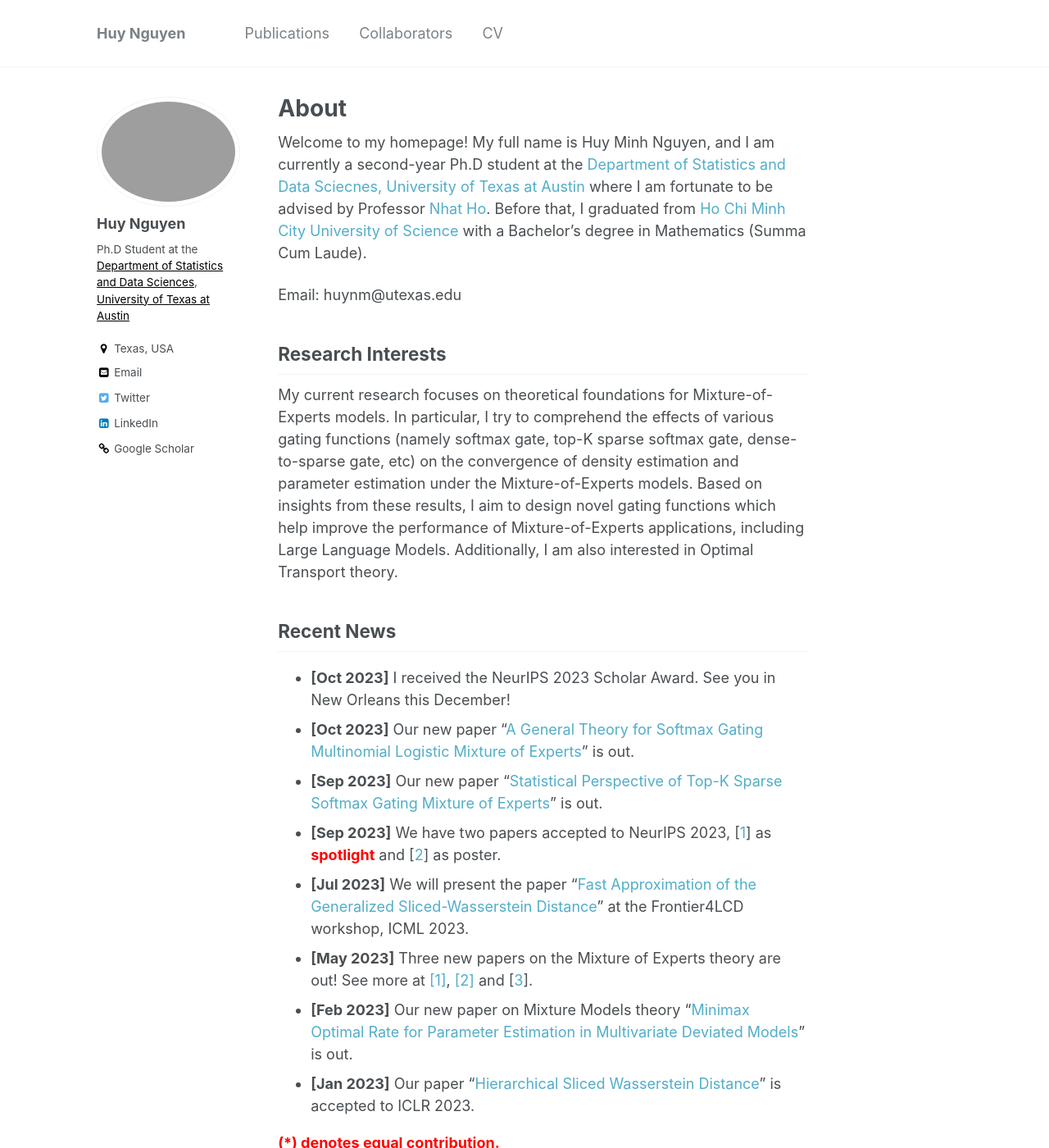
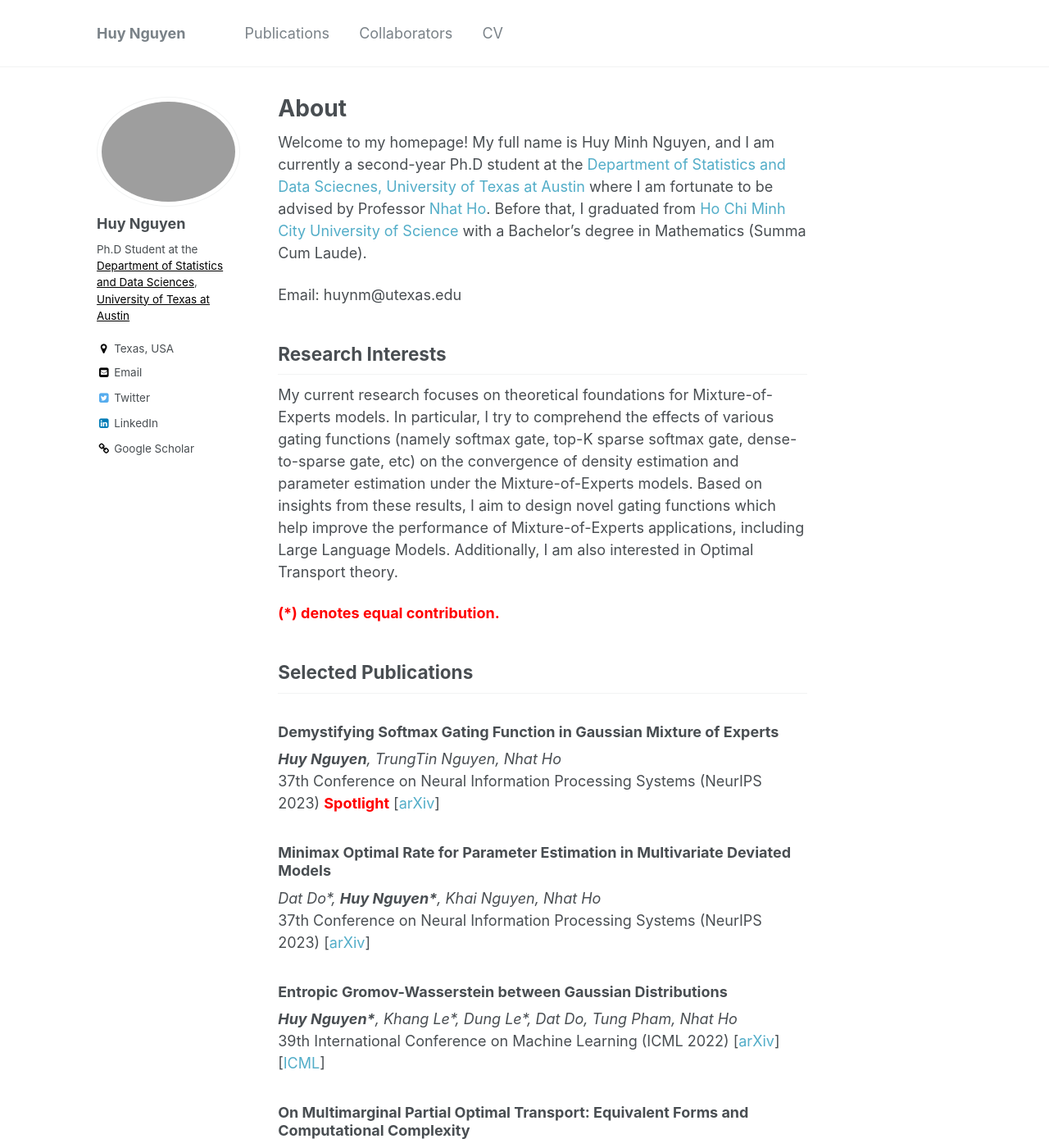
Before and after one commit to snowwhite2011/huyentrang0811.github.io, a Jekyll site: the page built from _pages/about.md, in a window 1280 px wide and 1400 px high. Shown: the whole window at 82% size. Built offline with Jekyll 4.4.1, drawn with Linux system fonts in a browser that asks for light colours; some of the changed text lies outside the part shown.

Commit message:
Update about.md

```diff
--- a/_pages/about.md
+++ b/_pages/about.md
@@ -16,15 +16,6 @@ Welcome to my homepage! My full name is Huy Minh Nguyen, and I am currently a se
 Email: huynm@utexas.edu
 ## Research Interests
 My current research focuses on theoretical foundations for Mixture-of-Experts models. In particular, I try to comprehend the effects of various gating functions (namely softmax gate, top-K sparse softmax gate, dense-to-sparse gate, etc) on the convergence of density estimation and parameter estimation under the Mixture-of-Experts models. Based on insights from these results, I aim to design novel gating functions which help improve the performance of Mixture-of-Experts applications, including Large Language Models. Additionally, I am also interested in Optimal Transport theory.
-## Recent News
-- **[Oct 2023]** I received the NeurIPS 2023 Scholar Award. See you in New Orleans this December!
-- **[Oct 2023]** Our new paper "[A General Theory for Softmax Gating Multinomial Logistic Mixture of Experts](https://arxiv.org/pdf/2310.14188.pdf)" is out.
-- **[Sep 2023]** Our new paper "[Statistical Perspective of Top-K Sparse Softmax Gating Mixture of Experts](https://arxiv.org/pdf/2309.13850.pdf)" is out.
-- **[Sep 2023]** We have two papers accepted to NeurIPS 2023, [[1](https://arxiv.org/pdf/2305.03288.pdf)] as <span style="color:red"> **spotlight** </span> and [[2](https://arxiv.org/pdf/2301.11808.pdf)] as poster.
-- **[Jul 2023]** We will present the paper "[Fast Approximation of the Generalized Sliced-Wasserstein Distance](https://openreview.net/pdf?id=u3JeFO8G8s)" at the Frontier4LCD workshop, ICML 2023.
-- **[May 2023]** Three new papers on the Mixture of Experts theory are out! See more at [[1]](https://arxiv.org/abs/2305.03288), [[2]](https://arxiv.org/abs/2305.07572) and [[3](https://huynm99.github.io/Deviated_MoE.pdf)].
-- **[Feb 2023]** Our new paper on Mixture Models theory "[Minimax Optimal Rate for Parameter Estimation in Multivariate Deviated Models](https://arxiv.org/abs/2301.11808)" is out.
-- **[Jan 2023]** Our paper "[Hierarchical Sliced Wasserstein Distance](https://openreview.net/forum?id=CUOaVn6mYEj)" is accepted to ICLR 2023.
 
 <span style="color:red"> **(\*) denotes equal contribution.** </span> <br/>
 ## Selected Publications
@@ -59,6 +50,17 @@ Under review [[arXiv](https://arxiv.org/abs/2305.07572)]
 *__Huy Nguyen__, Khai Nguyen, Nhat Ho*<br/>
 Under review
 
+## Recent News
+- **[Oct 2023]** I received the NeurIPS 2023 Scholar Award. See you in New Orleans this December!
+- **[Oct 2023]** Our new paper "[A General Theory for Softmax Gating Multinomial Logistic Mixture of Experts](https://arxiv.org/pdf/2310.14188.pdf)" is out.
+- **[Sep 2023]** Our new paper "[Statistical Perspective of Top-K Sparse Softmax Gating Mixture of Experts](https://arxiv.org/pdf/2309.13850.pdf)" is out.
+- **[Sep 2023]** We have two papers accepted to NeurIPS 2023, [[1](https://arxiv.org/pdf/2305.03288.pdf)] as <span style="color:red"> **spotlight** </span> and [[2](https://arxiv.org/pdf/2301.11808.pdf)] as poster.
+- **[Jul 2023]** We will present the paper "[Fast Approximation of the Generalized Sliced-Wasserstein Distance](https://openreview.net/pdf?id=u3JeFO8G8s)" at the Frontier4LCD workshop, ICML 2023.
+- **[May 2023]** Three new papers on the Mixture of Experts theory are out! See more at [[1]](https://arxiv.org/abs/2305.03288), [[2]](https://arxiv.org/abs/2305.07572) and [[3](https://huynm99.github.io/Deviated_MoE.pdf)].
+- **[Feb 2023]** Our new paper on Mixture Models theory "[Minimax Optimal Rate for Parameter Estimation in Multivariate Deviated Models](https://arxiv.org/abs/2301.11808)" is out.
+- **[Jan 2023]** Our paper "[Hierarchical Sliced Wasserstein Distance](https://openreview.net/forum?id=CUOaVn6mYEj)" is accepted to ICLR 2023.
+
+
 ## Professional Services
 Conference Review: ICML (2022), NeurIPS (2022-2023), AISTATS (2022-2024) and ICLR (2024).
 Workshop Review: Frontier4LCD (ICML 2023).
```
